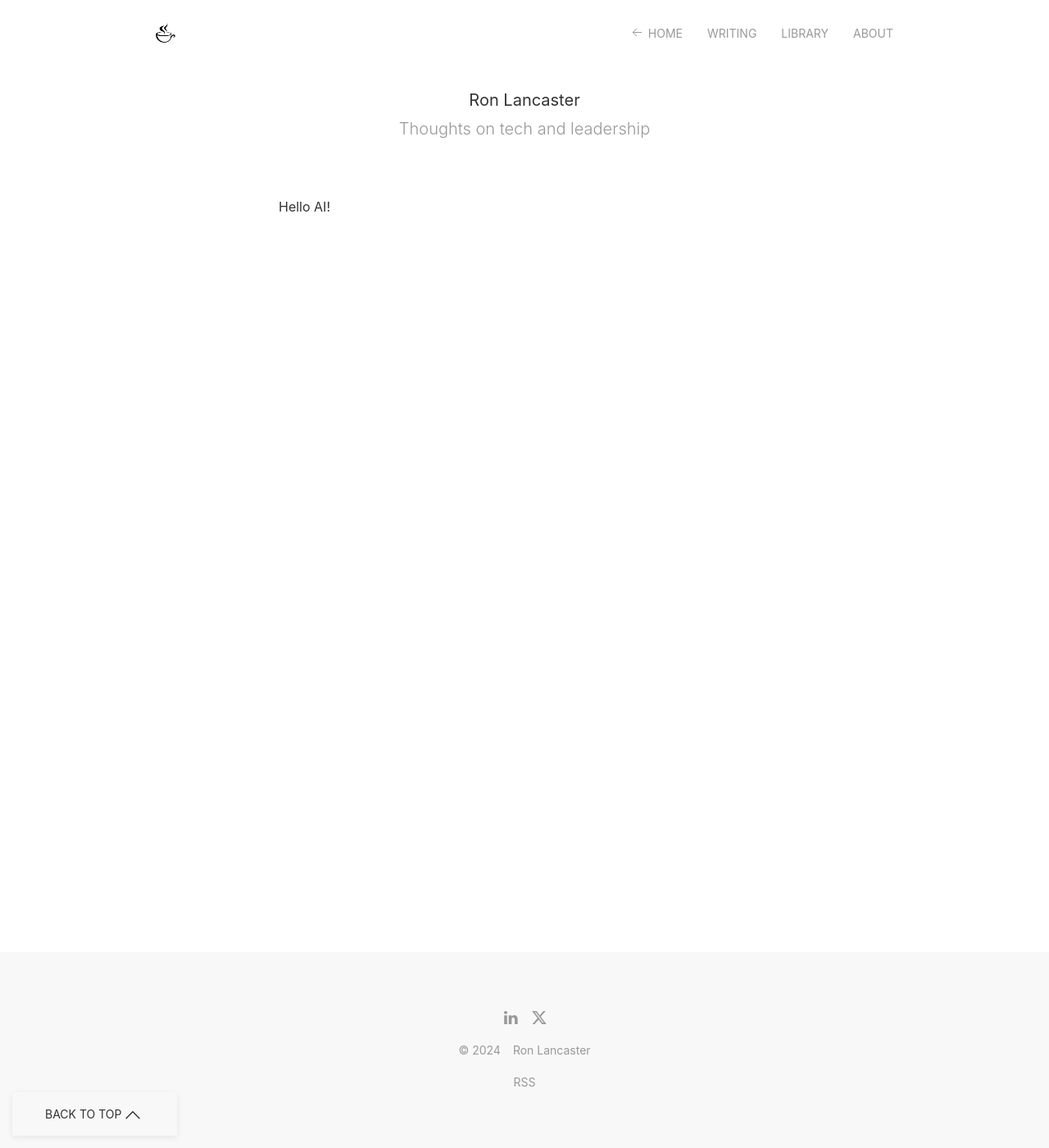
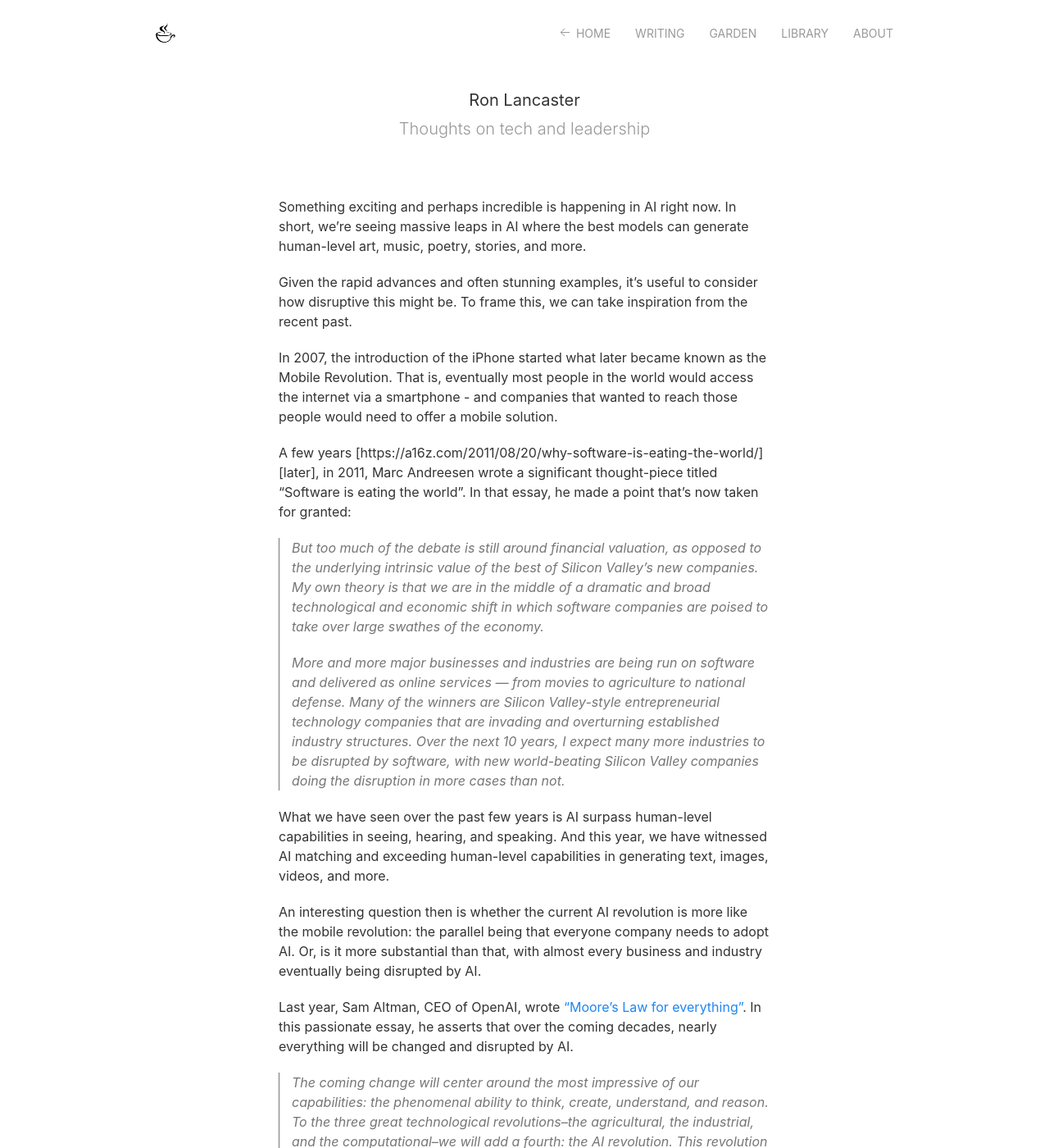
Before and after one commit to nyvyn/nyvyn.github.io, a Jekyll site: the page built from _topics/artificial-intelligence.markdown, in a window 1280 px wide and 1400 px high. Shown: the whole window at 82% size. Built offline with Jekyll 4.4.1, drawn with Linux system fonts in a browser that asks for light colours; some of the changed text lies outside the part shown.

Commit message:
Add "Garden" to menu and update artificial intelligence topic
Added a new section "Garden" to the menu yaml file for better navigation. Also, enriched the content under the topic "artificial intelligence", covering recent developments and future possibilities in the area.

```diff
--- a/_data/menu.yaml
+++ b/_data/menu.yaml
@@ -1,6 +1,8 @@
 docs:
   - title: Writing
     url: posts
+  - title: Garden
+    url: notes
   - title: Library
     url: books
   - title: About
--- a/_topics/artificial-intelligence.markdown
+++ b/_topics/artificial-intelligence.markdown
@@ -5,4 +5,67 @@ description: >-
   Thoughts on generative AI and the future of software
 ---
 
-Hello AI!
+Something exciting and perhaps incredible is happening in AI right now. In short, we’re seeing massive leaps in AI where
+the best models can generate human-level art, music, poetry, stories, and more.
+
+Given the rapid advances and often stunning examples, it’s useful to consider how disruptive this might be. To frame
+this, we can take inspiration from the recent past.
+
+In 2007, the introduction of the iPhone started what later became known as the Mobile Revolution. That is, eventually
+most people in the world would access the internet via a smartphone - and companies that wanted to reach those people
+would need to offer a mobile solution.
+
+A few years [https://a16z.com/2011/08/20/why-software-is-eating-the-world/][later], in 2011, Marc Andreesen wrote a
+significant thought-piece titled “Software is eating the world”. In
+that essay, he made a point that’s now taken for granted:
+
+> But too much of the debate is still around financial valuation, as opposed to the underlying intrinsic value of the
+> best of Silicon Valley’s new companies. My own theory is that we are in the middle of a dramatic and broad
+> technological
+> and economic shift in which software companies are poised to take over large swathes of the economy.
+>
+> More and more major businesses and industries are being run on software and delivered as online services — from movies
+> to agriculture to national defense. Many of the winners are Silicon Valley-style entrepreneurial technology companies
+> that are invading and overturning established industry structures. Over the next 10 years, I expect many more
+> industries
+> to be disrupted by software, with new world-beating Silicon Valley companies doing the disruption in more cases than
+> not.
+
+What we have seen over the past few years is AI surpass human-level capabilities in seeing, hearing, and speaking.
+And this year, we have witnessed AI matching and exceeding human-level capabilities in generating
+text, images, videos, and more.
+
+An interesting question then is whether the current AI revolution is more like the mobile revolution:
+the parallel being that everyone company needs to adopt AI.
+Or, is it more substantial than that,
+with almost every business and industry eventually being disrupted by AI.
+
+Last year, Sam Altman, CEO of OpenAI, wrote [“Moore’s Law for everything”](https://moores.samaltman.com).
+In this passionate essay, he asserts that over the coming decades,
+nearly everything will be changed and disrupted by AI.
+
+> The coming change will center around the most impressive of our capabilities: the phenomenal ability to think, create,
+> understand, and reason. To the three great technological revolutions–the agricultural, the industrial, and the
+> computational–we will add a fourth: the AI revolution. This revolution will generate enough wealth for everyone to
+> have
+> what they need, if we as a society manage it responsibly.
+
+Link here: .
+
+As noted, to get to the point of near total disruption, where “AI eats the world”, we will need AI that can create,
+understand, reason, and think. Sam Altman’s position seems to be that this is a matter of “when”, not “if”.
+
+With the AI’s released just in the past several months such as Dalle2, MidJourney, and Stable Diffusion,
+it is clear that AIs can create.
+And with ChatGPT, more often than not,
+it appears that the AI understands what is being asked and can reply appropriately.
+
+But no publicly-accessible model, now, exhibits true reasoning and thinking.
+
+As such, we are not there yet; the current impact of AI is more like the mobile revolution. And yet, it is exciting
+to see the rapid progress of AI and the possibility ahead.
+
+At the point where we do have AI models that can understand, reason, and think, then this will change from an AI
+revolution to a path of disruption more analogous to AI eating the world.
+
+And we may not be as far away from that future as we think.
```
